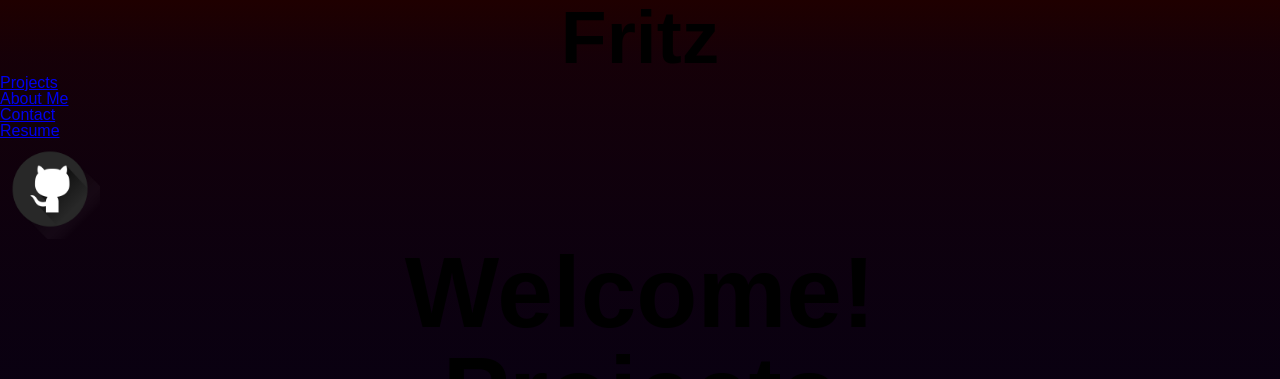
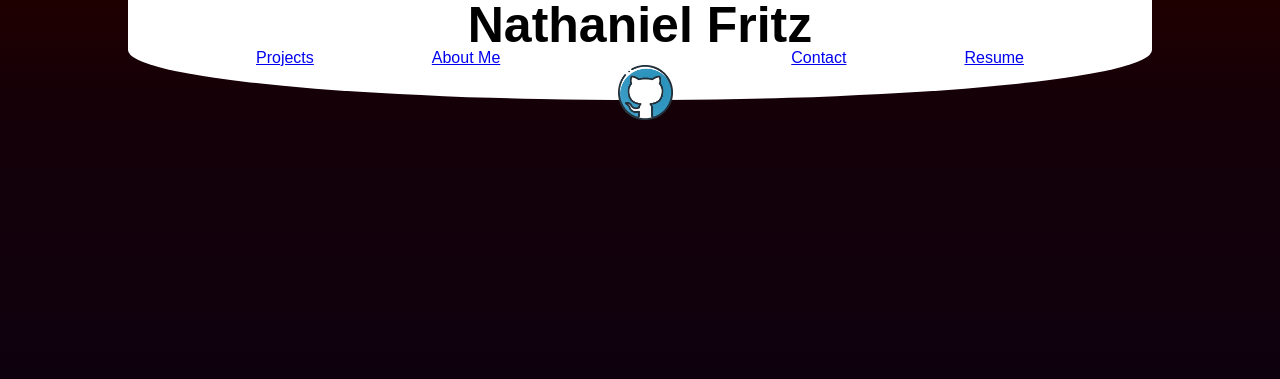
Before and after one commit to Dalidorn/Portfolio, a plain HTML site: page index.html in a window 1280 px wide. Shown: the top 379 px of the page. Drawn offline with Linux system fonts and the light colour scheme.

Commit message:
Adds Nav bar updates to HTML and CSS, formats CSS further for Welcome Section

```diff
--- a/assets/css/style.css
+++ b/assets/css/style.css
@@ -33,7 +33,7 @@ h1, h2, h3, h4 {
 }
 
 h1 {
-    font-size: 75px;
+    font-size: 50px;
 }
 
 h2 {
@@ -46,12 +46,38 @@ h3 {
 
 /* ||| Header Style ||| */
 
+.header {
+    width: 100%;
+    display: flex;
+    justify-content: center;
+}
+
+header {
+    background-color: white;
+    justify-content: center;
+    width: 80%;
+    height: 100px;
+    border-radius: 0 0 85% 85%;
+}
 
 /* ||| Nav Style ||| */
 
+nav {
+    display: flex;
+    justify-content: center;
+
+}
+
+nav ul {
+    display: flex;
+    justify-content: space-between;
+    width: 75%;
+}
+
 nav img {
-    max-width: 100px;
-    max-height: 100px;
+    max-width: 70px;
+    max-height: 70px;
+    padding-top: 15px;
 }
 
 /*  ||| Hero |||  */
@@ -60,6 +86,8 @@ nav img {
 
 .welcome {
     height: 100%;
+    padding: 300px 0 400px 0;
+    color: white;
 }
 
 /* ||| Projects Section ||| */
@@ -76,11 +104,6 @@ nav img {
     width: 22%;
     padding: 1%;
     background-color: yellow;
-    order: 1;
-}
-
-.project1:active {
-    order: -1;
 }
 
 .project2 {
@@ -125,9 +148,6 @@ nav img {
 
 .project5:active {
     order: -1;
-    .project1 {
-        order: 5;
-    }
 }
 
 /* ||| Footer Style ||| */
--- a/index.html
+++ b/index.html
@@ -12,24 +12,27 @@
 
 <body>
     <div class="backdropgradient">
+        <div class="header">
             <header>
-            <h1>Fritz</h1>
-
+                <h1>Nathaniel Fritz</h1>
+                <div class="navigation">
                     <nav>
                         <ul>
                             <li><a href="#projects">Projects</a></li>
                             <li><a href="#about">About Me</a></li>
+                            <li id="push"><a href="https://github.com/Dalidorn"><img src="./assets/images/github-logo.png" alt="Github Logo"></a></li>
                             <li><a href="#contact">Contact</a></li>
                             <li><a href="#resume">Resume</a></li>
-                    <li><a href="https://github.com/Dalidorn"><img src="./assets/images/github.png" alt="Github Logo"></a></li>
                         </ul>
                     </nav>
+                </div>
             </header>
+        </div>
 
         <main>
             <section class="welcome">
                 <h2 id="welcome">Welcome!</h2>
-                <!-- Fancy landing page, scrolling CSS display until broken by top of Projects section? -->
+                <!-- TODO: Fancy landing page, scrolling CSS display until broken by top of Projects section? -->
             </section>
 
             <section>
@@ -41,9 +44,9 @@
                     <img src="./assets/images/placeholder.png" alt="Placeholder Image" class="project4">
                     <img src="./assets/images/placeholder.png" alt="Placeholder Image" class="project5">
                 </div>
-                <!-- Primary Image in large box relating to latest project, smaller squares below in a line that are swapped with the main on hover and stay on focus. Overlay of github in top corner of github that leads to the repo (on hover gives "See the repo" instructions) -->
+                <!-- TODO: Primary Image in large box relating to latest project, smaller squares below in a line that are swapped with the main on hover and stay on focus. Overlay of github in top corner of github that leads to the repo (on hover gives "See the repo" instructions) -->
 
-                <!-- responsive view makes it shift to have the boxes on the right side of the main image, then top and bottom with a next/prev option? -->
+                <!-- TODO: responsive view makes it shift to have the boxes on the right side of the main image, then top and bottom with a next/prev option? -->
             </section>
 
             <section>
```
Also changed, not shown: assets/images/github-logo.png (added), assets/images/github.png (deleted). Lines whose indentation alone changed are shown as unchanged.
